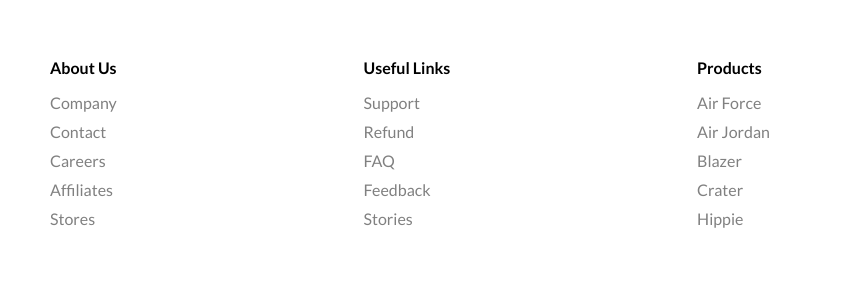
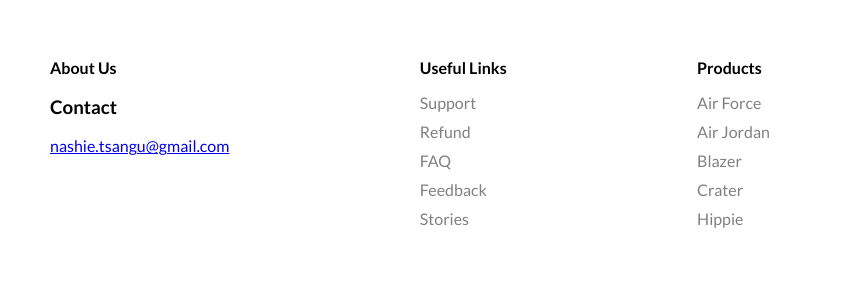
Before and after one commit to munashetsangu/MunaliStore.github.io, a plain HTML site: page index.html in a window 1280 px wide. Shown: the part 3079-3361 px from the top of the page, 0-865 px from the left. Drawn offline with Linux system fonts and the light colour scheme.

Commit message:
Update index.html
changed the contact section

```diff
--- a/index.html
+++ b/index.html
@@ -190,13 +190,12 @@
         <div class="footerLeft">
             <div class="footerMenu">
                 <h1 class="fMenuTitle">About Us</h1>
-                <ul class="fList">
-                    <li class="fListItem">Company</li>
-                    <li class="fListItem">Contact</li>
-                    <li class="fListItem">Careers</li>
-                    <li class="fListItem">Affiliates</li>
-                    <li class="fListItem">Stores</li>
-                </ul>
+
+                    <section>
+                        <h3>Contact</h3>
+                        <p><a href="mailto:nashie.tsangu@gmail.com">nashie.tsangu@gmail.com</a></p>
+                    </section>
+
             </div>
             <div class="footerMenu">
                 <h1 class="fMenuTitle">Useful Links</h1>
```
